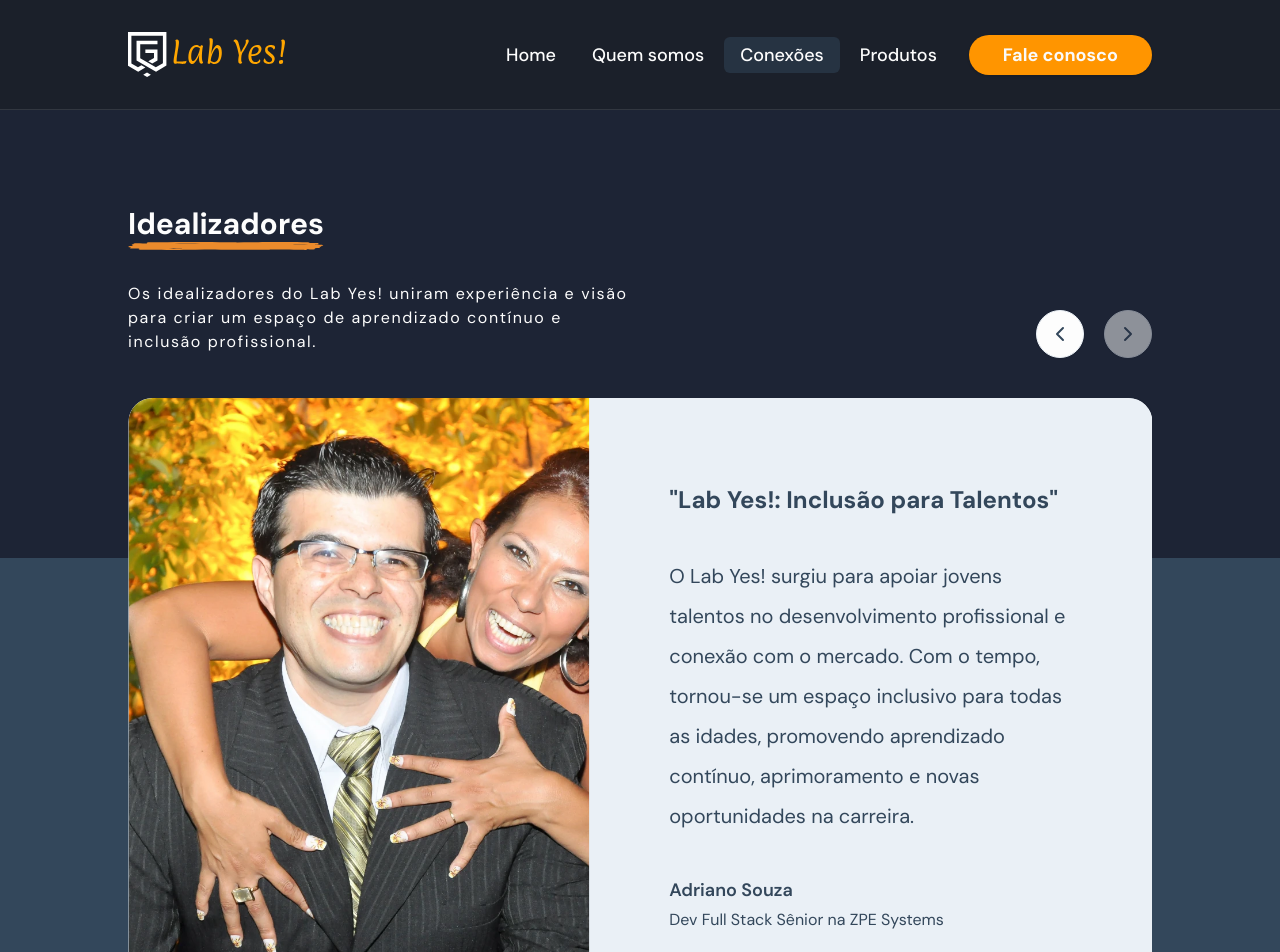
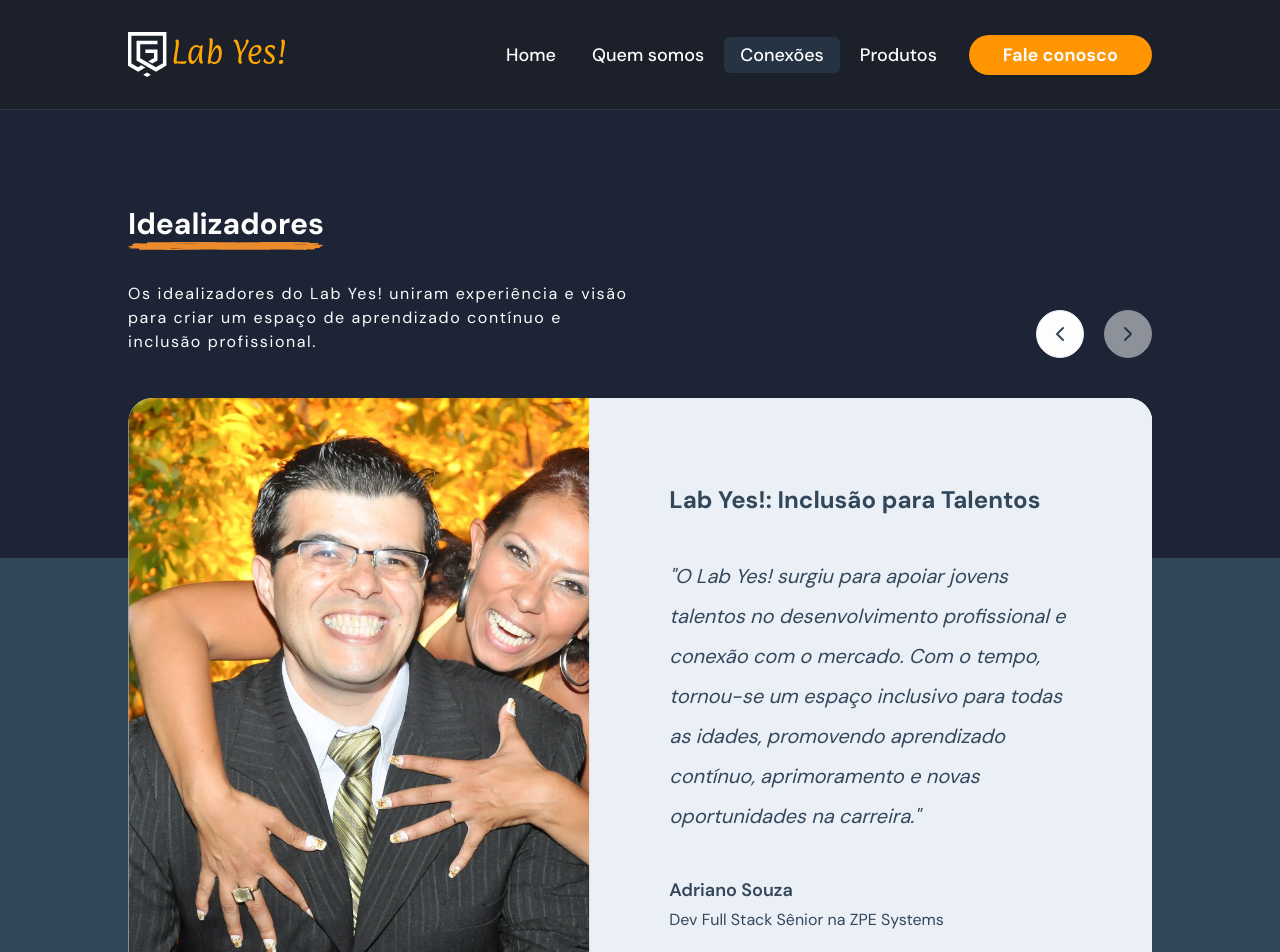
Before and after one commit to labyes24/LABYES-LP, a Next.js app: page /conexoes in a window 1280 px wide. Shown: the top 952 px of the page. Built offline with nearby package versions, Linux system fonts and the light colour scheme; no server answers.

Commit message:
style: Update quote and description formatting in ConnectionsFoundersCard component
refs: 868d65r3z

```diff
--- a/src/components/connections-founders-card.tsx
+++ b/src/components/connections-founders-card.tsx
@@ -26,10 +26,10 @@ export function ConnectionsFoundersCard({
                 <div className="flex select-none items-center justify-center bg-card px-6 py-12 text-center text-card-foreground lg:min-h-[620px] lg:rounded-r-3xl lg:p-20 lg:text-start">
                     <div className="flex min-h-60 flex-col gap-5 lg:gap-10">
                         <h3 className="text-lg font-bold lg:text-2xl">
-                            &quot;{quote}&quot;
+                            {quote}
                         </h3>
-                        <p className="text-sm leading-relaxed lg:text-xl lg:leading-loose">
-                            {description}
+                        <p className="text-sm italic leading-relaxed lg:text-xl lg:leading-loose">
+                            &quot;{description}&quot;
                         </p>
                         <div className="flex flex-col gap-1">
                             <span className="text-base font-semibold lg:text-lg">
```
